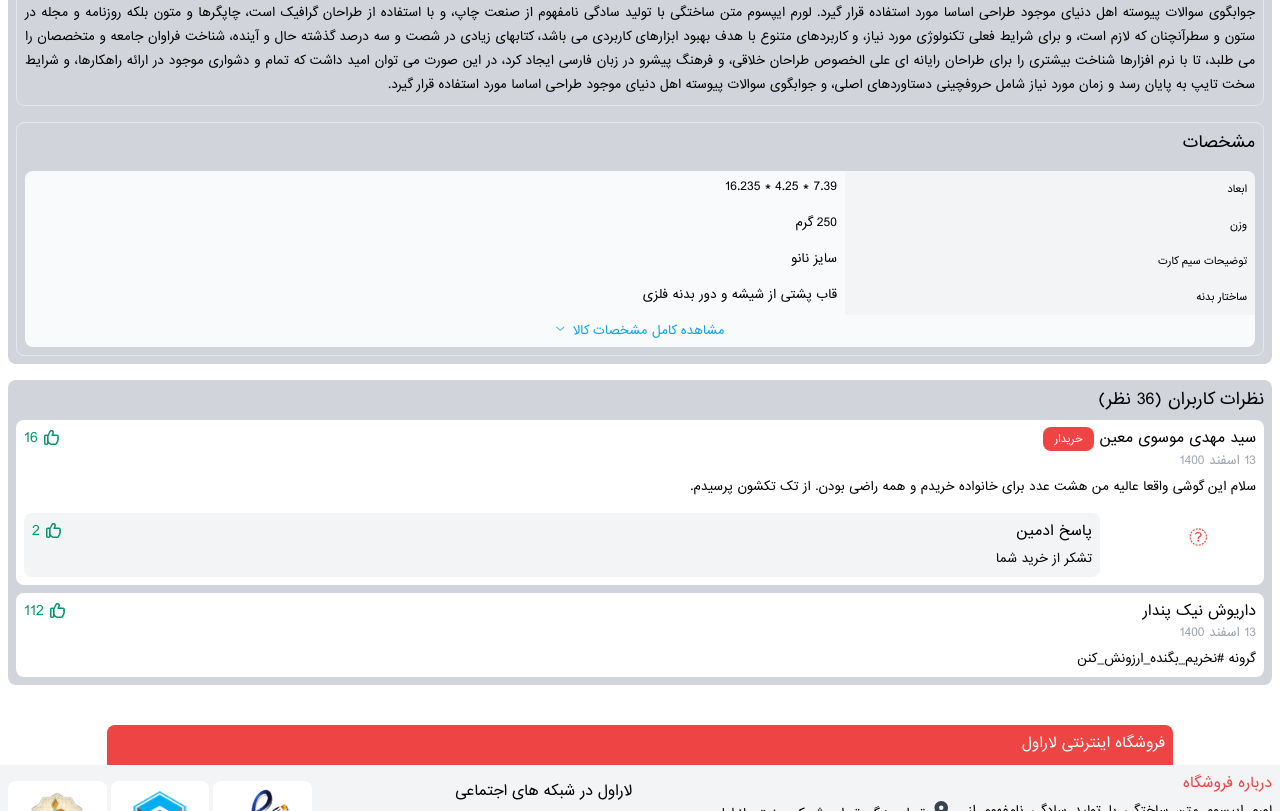
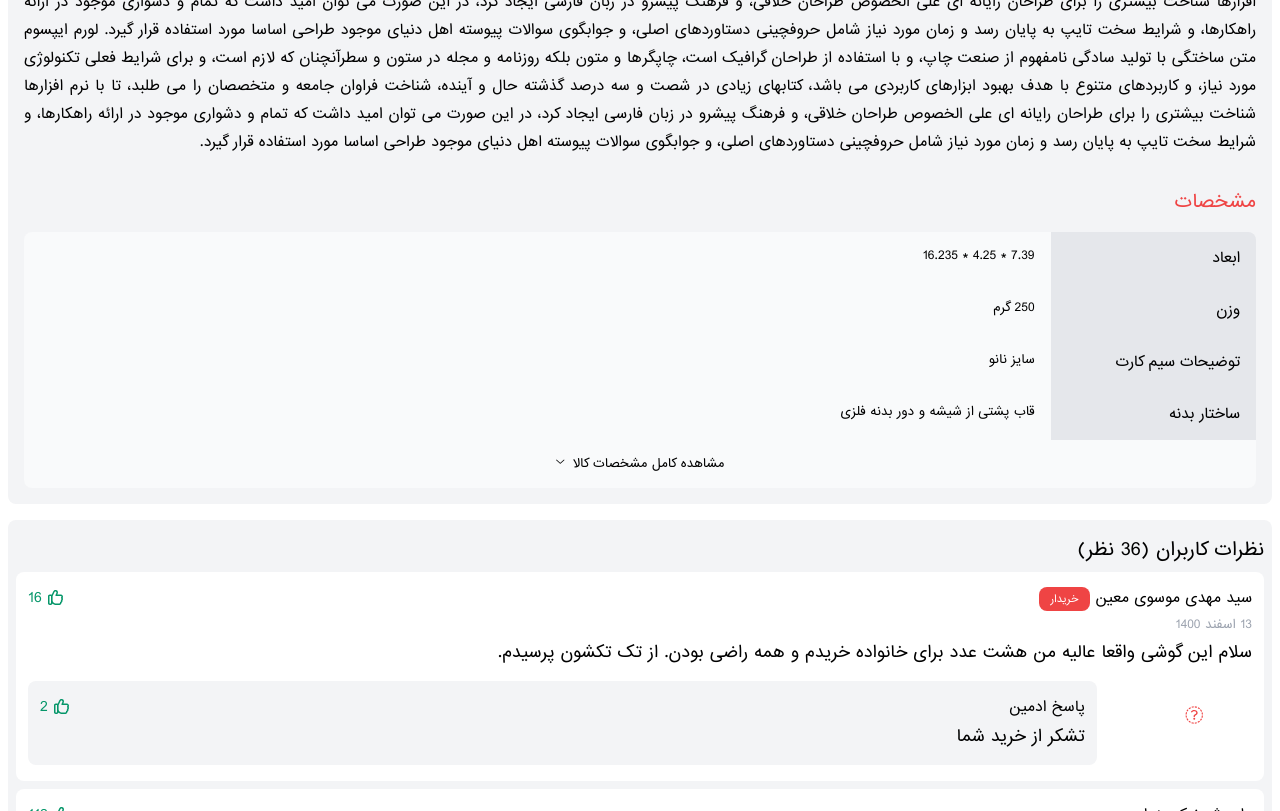
Before and after one commit to alizs10/laravel-shop-template-tailwindcss, a website: page public/pages/product.html in a window 1280 px wide. Shown: the part 1170-1981 px from the top of the page. Drawn offline with Linux system fonts and the light colour scheme.

Commit message:
fix colors and sizes

```diff
--- a/public/pages/product.html
+++ b/public/pages/product.html
@@ -429,7 +429,7 @@
 
         <!-- breadcrumb starts-->
         <section
-            class="px-2 py-4 rounded-lg bg-gray-300 dark:bg-gray-700 dark:text-white flex flex-wrap items-center gap-1 md:gap-2">
+            class="px-2 py-4 rounded-lg bg-gray-100 dark:bg-gray-800 dark:text-white flex flex-wrap items-center gap-1 md:gap-2">
 
             <a href="" class="text-xs md:text-base text-red-500">خانه</a>
             <i class="fa-light fa-angles-left text-xs md:text-sm"></i>
@@ -444,7 +444,7 @@
 
         <!-- product starts -->
 
-        <section class="mt-4 px-2 py-4 rounded-lg bg-gray-300 dark:bg-gray-700 dark:text-white flex flex-col gap-4">
+        <section class="mt-4 px-3 py-4 rounded-lg bg-gray-100 dark:bg-gray-800 dark:text-white flex flex-col gap-4">
 
             <div class="flex flex-wrap items-center justify-between gap-4">
                 <span class="text-xs xs:text-base md:text-lg text-red-500">گوشی سامسونگ گلکسی S22 ULTRA</span>
@@ -601,7 +601,7 @@
                 <!-- add to cart starts -->
 
                 <div class="hidden md:col-span-4 md:block">
-                    <div class="p-2 rounded-lg overflow-hidden bg-white dark:bg-gray-900 flex flex-col gap-4">
+                    <div class="p-4 rounded-lg overflow-hidden bg-white dark:bg-gray-900 flex flex-col gap-4">
                         <span class="flex items-start justify-between">
                             <span class="flex items-center gap-2 text-sm">
                                 <i class="fa-regular fa-tag text-lg"></i>
@@ -631,7 +631,7 @@
         <!-- product ends -->
 
         <!-- related products starts -->
-        <section class="flex flex-col gap-y-2 p-2 rounded-lg mt-4 bg-gray-300 dark:bg-gray-700 text-white">
+        <section class="flex flex-col gap-y-2 p-2 rounded-lg mt-4 bg-gray-100 dark:bg-gray-800 text-white">
             <div class="flex justify-between items-center text-black dark:text-white text-base">
                 <span>محصولات مرتبط</span>
                 <a href="" class="flex-center gap-x-2">
@@ -725,14 +725,14 @@
         <!-- related products ends -->
 
         <!-- product introduction starts -->
-        <section class="flex flex-col gap-y-2 p-2 rounded-lg mt-4 bg-gray-300 dark:bg-gray-700 dark:text-white">
+        <section class="flex flex-col gap-y-2 p-2 rounded-lg mt-4 bg-gray-100 dark:bg-gray-800 dark:text-white">
 
-            <div class="flex flex-col gap-2 mt-2 p-2 border border-gray-200 dark:border-gray-800 rounded-lg">
-                <span class="text-base flex flex-wrap gap-1">
+            <div class="flex flex-col gap-2 mt-2 p-2">
+                <span class="text-base md:text-lg text-red-500 flex flex-wrap gap-1">
                     <span>معرفی</span>
                 </span>
 
-                <p class="text-justify text-xs leading-6">
+                <p class="text-justify text-xs md:text-sm leading-6 md:leading-7">
                     لورم ایپسوم متن ساختگی با تولید سادگی نامفهوم از صنعت چاپ، و با استفاده از طراحان گرافیک است،
                     چاپگرها و
                     متون بلکه روزنامه و مجله در ستون و سطرآنچنان که لازم است، و برای شرایط فعلی تکنولوژی مورد نیاز، و
@@ -756,72 +756,72 @@
                     پیوسته اهل دنیای موجود طراحی اساسا مورد استفاده قرار گیرد.
                 </p>
             </div>
-            <div class="flex flex-col gap-2 mt-2 p-2 border border-gray-200 dark:border-gray-800 rounded-lg">
-                <span class="text-base flex flex-wrap gap-1">
+            <div class="flex flex-col gap-2 mt-2 p-2">
+                <span class="text-base md:text-lg text-red-500 flex flex-wrap gap-1">
                     <span>مشخصات</span>
                 </span>
 
                 <div class="mt-2">
                     <ol class="flex flex-col rounded-lg leading-5 overflow-hidden">
                         <li class="grid grid-cols-6">
-                            <span class="col-span-2 p-2 bg-gray-100 dark:bg-gray-700 text-xxs">
+                            <span class="col-span-2 md:col-span-1 p-4 bg-gray-200 dark:bg-gray-700 text-xxs md:text-sm">
                                 ابعاد
                             </span>
-                            <span class="col-span-4 p-2 bg-gray-50 dark:bg-gray-600 text-xs">
+                            <span class="col-span-4 md:col-span-5 p-4 bg-gray-50 dark:bg-gray-900 text-xs">
                                 7.39 * 4.25 * 16.235
                             </span>
                         </li>
                         <li class="grid grid-cols-6">
-                            <span class="col-span-2 p-2 bg-gray-100 dark:bg-gray-700 text-xxs">
+                            <span class="col-span-2 md:col-span-1 p-4 bg-gray-200 dark:bg-gray-700 text-xxs md:text-sm">
                                 وزن
                             </span>
-                            <span class="col-span-4 p-2 bg-gray-50 dark:bg-gray-600 text-xs">
+                            <span class="col-span-4 md:col-span-5 p-4 bg-gray-50 dark:bg-gray-900 text-xs">
                                 250 گرم
                             </span>
                         </li>
                         <li class="grid grid-cols-6">
-                            <span class="col-span-2 p-2 bg-gray-100 dark:bg-gray-700 text-xxs">
+                            <span class="col-span-2 md:col-span-1 p-4 bg-gray-200 dark:bg-gray-700 text-xxs md:text-sm">
                                 توضیحات سیم کارت
                             </span>
-                            <span class="col-span-4 p-2 bg-gray-50 dark:bg-gray-600 text-xs">
+                            <span class="col-span-4 md:col-span-5 p-4 bg-gray-50 dark:bg-gray-900 text-xs">
                                 سایز نانو
                             </span>
                         </li>
                         <li class="grid grid-cols-6">
-                            <span class="col-span-2 p-2 bg-gray-100 dark:bg-gray-700 text-xxs">
+                            <span class="col-span-2 md:col-span-1 p-4 bg-gray-200 dark:bg-gray-700 text-xxs md:text-sm">
                                 ساختار بدنه
                             </span>
-                            <span class="col-span-4 p-2 bg-gray-50 dark:bg-gray-600 text-xs">
+                            <span class="col-span-4 md:col-span-5 p-4 bg-gray-50 dark:bg-gray-900 text-xs">
                                 قاب پشتی از شیشه و دور بدنه فلزی
                             </span>
                         </li>
                         <li class="grid grid-cols-6 hidden">
-                            <span class="col-span-2 p-2 bg-gray-100 dark:bg-gray-700 text-xxs">
+                            <span class="col-span-2 md:col-span-1 p-4 bg-gray-200 dark:bg-gray-700 text-xxs md:text-sm">
                                 تراشه
                             </span>
-                            <span class="col-span-4 p-2 bg-gray-50 dark:bg-gray-600 text-xs">
+                            <span class="col-span-4 md:col-span-5 p-4 bg-gray-50 dark:bg-gray-900 text-xs">
                                 Exynous 2200 Chipset
                             </span>
                         </li>
                         <li class="grid grid-cols-6 hidden">
-                            <span class="col-span-2 p-2 bg-gray-100 dark:bg-gray-700 text-xxs">
+                            <span class="col-span-2 md:col-span-1 p-4 bg-gray-200 dark:bg-gray-700 text-xxs md:text-sm">
                                زمان معرفی
                             </span>
-                            <span class="col-span-4 p-2 bg-gray-50 dark:bg-gray-600 text-xs">
+                            <span class="col-span-4 md:col-span-5 p-4 bg-gray-50 dark:bg-gray-900 text-xs">
                                2022
                             </span>
                         </li>
                         <li class="grid grid-cols-6 hidden">
-                            <span class="col-span-2 p-2 bg-gray-100 dark:bg-gray-700 text-xxs">
+                            <span class="col-span-2 md:col-span-1 p-4 bg-gray-200 dark:bg-gray-700 text-xxs md:text-sm">
                                 تعداد سیمکارت
                             </span>
-                            <span class="col-span-4 p-2 bg-gray-50 dark:bg-gray-600 text-xs">
+                            <span class="col-span-4 md:col-span-5 p-4 bg-gray-50 dark:bg-gray-900 text-xs">
                                2 عدد
                             </span>
                         </li>
 
-                        <li class="flex-center p-2 bg-gray-50 dark:bg-gray-600">
-                            <span id="show-full-product-details" class="flex gap-x-2 cursor-pointer text-sky-500 dark:text-sky-400  text-xs">
+                        <li class="flex-center p-4 bg-gray-50 dark:bg-gray-900">
+                            <span id="show-full-product-details" class="flex gap-x-2 cursor-pointer text-black dark:text-white  text-xs">
                                 <span>مشاهده کامل مشخصات کالا</span>
                                 <i class="fa-light fa-angle-down"></i>
                             </span>
@@ -834,17 +834,17 @@
         <!-- product introduction ends -->
 
         <!-- comments starts -->
-        <section class="flex flex-col gap-y-2 p-2 rounded-lg mt-4 bg-gray-300 dark:bg-gray-700 dark:text-white">
-            <span class="text-base flex flex-wrap gap-1">
+        <section class="flex flex-col gap-y-2 px-2 py-4 rounded-lg mt-4 bg-gray-100 dark:bg-gray-800 dark:text-white">
+            <span class="text-base md:text-lg flex flex-wrap gap-1">
                 <span>نظرات کاربران (36 نظر)</span>
             </span>
 
             <div class="flex flex-col gap-2">
 
 
-                <div class="p-2 rounded-lg bg-white dark:bg-gray-900">
+                <div class="px-3 py-4 rounded-lg bg-white dark:bg-gray-900">
                     <span class="flex items-start justify-between">
-                        <span class="flex flex-col gap-1">
+                        <span class="flex flex-col gap-2">
                             <span class="text-sm">
                                 سید مهدی موسوی معین
                                 <span class="rounded-lg px-3 py-1 text-white bg-red-500 text-xxs">خریدار</span>
@@ -865,7 +865,7 @@
                         </span>
                     </span>
 
-                    <p class="mt-2 text-xs text-justify leading-5">
+                    <p class="mt-2 text-xs md:text-base text-justify leading-5">
                         سلام این گوشی واقعا عالیه من هشت عدد برای خانواده خریدم و همه راضی بودن. از تک تکشون پرسیدم.
                     </p>
 
@@ -873,9 +873,9 @@
                         <span class="col-span-1 text-center text-lg text-red-500">
                             <i class="fa-regular fa-reply"></i>
                         </span>
-                        <div class="col-span-9 p-2 mr-8 mt-4 rounded-lg bg-gray-100 dark:bg-gray-800">
+                        <div class="col-span-9 px-3 py-4 mr-8 mt-4 rounded-lg bg-gray-100 dark:bg-gray-800">
                             <span class="flex items-start justify-between">
-                                <span class="flex flex-col gap-1">
+                                <span class="flex flex-col gap-2">
                                     <span class="text-sm">
                                         پاسخ ادمین
                                     </span>
@@ -895,15 +895,15 @@
                                 </span>
                             </span>
 
-                            <p class="mt-2 text-xs text-justify leading-5">
+                            <p class="mt-2 text-xs md:text-base text-justify leading-5">
                                 تشکر از خرید شما
                             </p>
                         </div>
                     </div>
                 </div>
-                <div class="p-2 rounded-lg bg-white dark:bg-gray-900">
+                <div class="px-3 py-4 rounded-lg bg-white dark:bg-gray-900">
                     <span class="flex items-start justify-between">
-                        <span class="flex flex-col gap-1">
+                        <span class="flex flex-col gap-2">
                             <span class="text-sm">
                                 داریوش نیک پندار
                             </span>
@@ -923,7 +923,7 @@
                         </span>
                     </span>
 
-                    <p class="mt-2 text-xs text-justify leading-5">
+                    <p class="mt-2 text-xs md:text-base text-justify leading-5">
                         گرونه
                         #نخریم_بگنده_ارزونش_کنن
                     </p>
@@ -937,18 +937,18 @@
         <!-- comments ends -->
     </main>
 
-    <footer class="bg-gray-100 dark:bg-gray-800 dark:text-white relative shadow-md z-10 flex flex-col mt-20">
-        <div class="absolute -top-10 w-full flex justify-center z-0">
-            <div class="h-10 w-5/6 bg-red-500 rounded-t-lg p-2">
-                <span class="text-white text-sm">فروشگاه اینترنتی لاراول</span>
+    <footer class="bg-gray-100 dark:bg-gray-800 dark:text-white relative shadow-md z-10 flex flex-col mt-24">
+        <div class="absolute -top-10 md:-top-16 w-full flex justify-center z-0">
+            <div class="h-10 md:h-16 w-5/6 bg-red-500 rounded-t-lg p-4 flex items-center">
+                <span class="text-white text-sm md:text-lg">فروشگاه اینترنتی لاراول</span>
             </div>
         </div>
 
-        <div class="p-2 grid grid-cols-12 gap-4">
+        <div class="p-4 grid grid-cols-12 gap-4">
             <div class="col-span-12 md:col-span-6 lg:col-span-3 flex flex-col gap-y-2">
-                <span class="text-sm text-red-500"">درباره فروشگاه</span>
+                <span class="text-sm md:text-lg text-red-500"">درباره فروشگاه</span>
 
-                <span class=" text-justify leading-5 text-xs">
+                <span class=" text-justify leading-5 text-xs md:text-base">
                     لورم ایپسوم متن ساختگی با تولید سادگی نامفهوم از صنعت چاپ، و با استفاده از طراحان گرافیک است،
                     چاپگرها و
                     متون بلکه روزنامه و مجله در ستون و سطرآنچنان که لازم است، و برای شرایط فعلی تکنولوژی مورد نیاز، و
@@ -958,7 +958,7 @@
                 </span>
             </div>
 
-            <div class="col-span-12 md:col-span-6 lg:col-span-3 flex flex-col md:mt-7 gap-y-2 text-xs">
+            <div class="col-span-12 md:col-span-6 lg:col-span-3 flex flex-col md:mt-7 gap-y-2 text-xs md:text-base">
                 <span class="">
                     <i class="fa-solid fa-location-dot text-lg text-gray-700 dark:text-gray-400"></i>
                     تهران بزرگ، تهران، شهرک صنعتی لاراول
@@ -975,8 +975,8 @@
 
             <div class="col-span-12 lg:col-span-6 grid grid-cols-12 items-end sm:items-start gap-4 mt-2">
 
-                <div class="col-span-6 flex flex-col justify-start gap-y-4 text-2xl">
-                    <span class="text-xxs lg:text-sm">لاراول در شبکه های اجتماعی</span>
+                <div class="col-span-6 flex flex-col justify-start gap-y-4 text-2xl md:text-4xl">
+                    <span class="text-xxs md:text-base">لاراول در شبکه های اجتماعی</span>
 
                     <div class="flex gap-x-6">
                         <a href="" class="text-sky-400">
@@ -996,13 +996,13 @@
 
                 <div class="col-span-6 grid grid-cols-3 gap-1">
                     <div class="col-span-1 flex-center bg-white rounded-lg p-2">
-                        <img class="w-full sm:w-20" src="../images/namad1.png" alt="">
+                        <img class="w-full sm:w-20 md:w-40" src="../images/namad1.png" alt="">
                     </div>
                     <div class="col-span-1 flex-center bg-white rounded-lg p-2">
-                        <img class="w-full sm:w-20" src="../images/namad2.png" alt="">
+                        <img class="w-full sm:w-20 md:w-40" src="../images/namad2.png" alt="">
                     </div>
                     <div class="col-span-1 flex-center bg-white rounded-lg p-2">
-                        <img class="w-full sm:w-20" src="../images/namad3.png" alt="">
+                        <img class="w-full sm:w-20 md:w-40" src="../images/namad3.png" alt="">
                     </div>
                 </div>
 
```
Also changed, not shown: public/css/styles.css.
